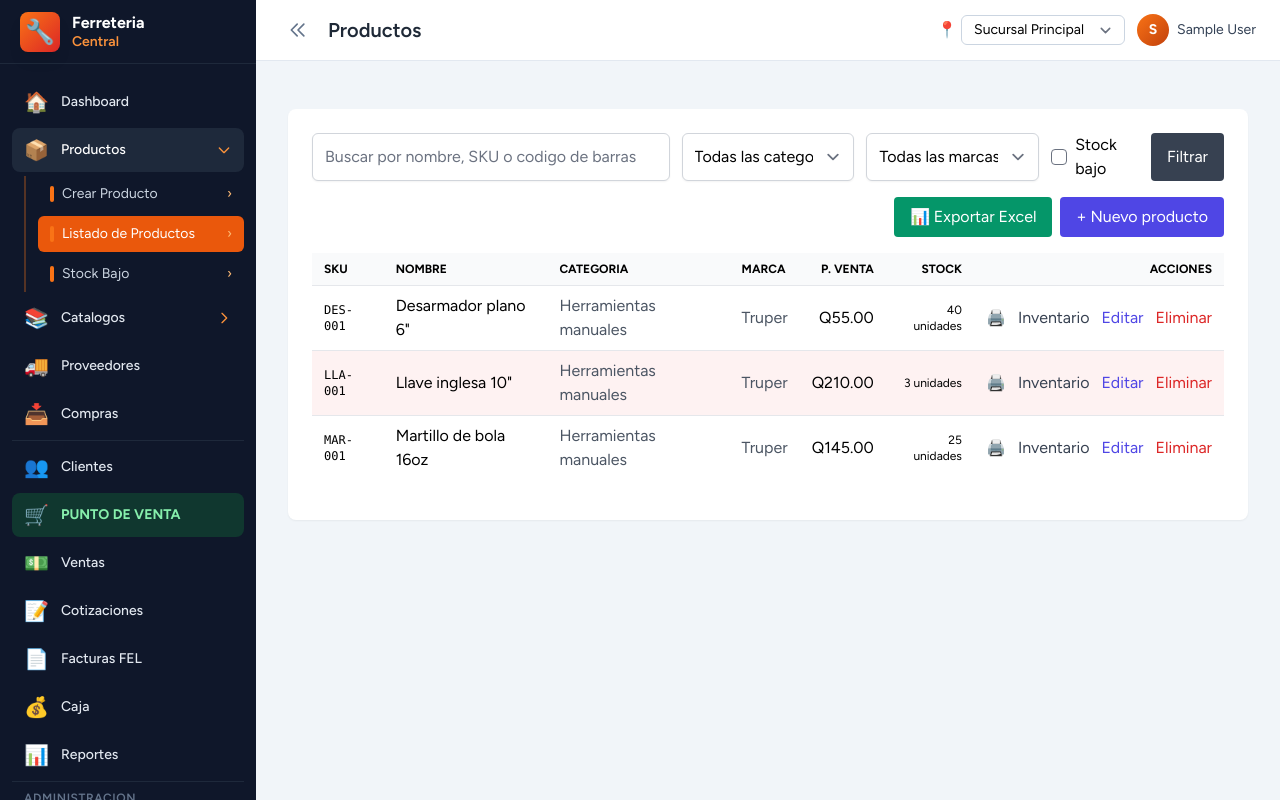
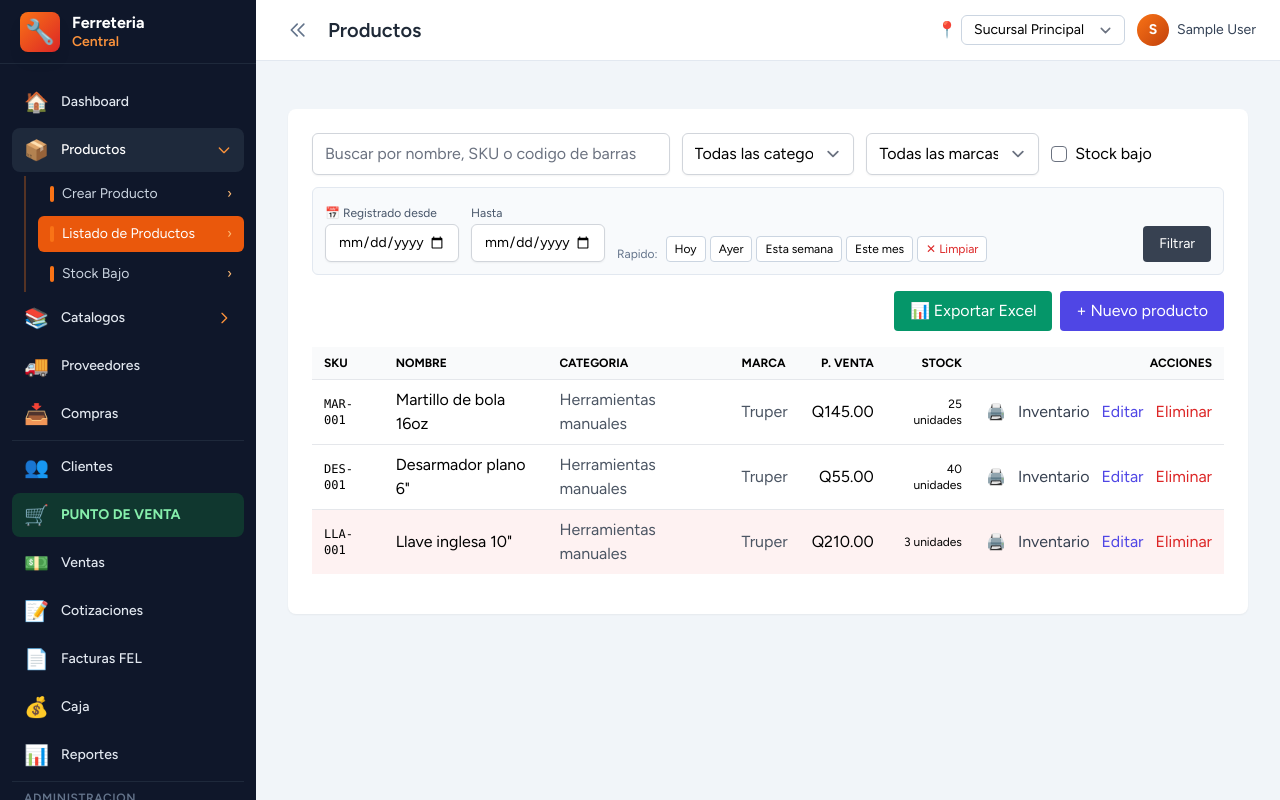
Before and after one commit to Nedowil/Ferreteria, a Laravel app: page /admin/productos in a window 1280 px wide. Run offline with Laravel 12, Linux system fonts and the light colour scheme; the visitor is signed in with stand-in values (Sample User, id 1); data comes from the database, SQL or seed files in the repository; data that the repository does not hold is empty; style sheets or scripts are compiled from the project's sources.

Commit message:
Productos: filtros de fecha de registro + exportacion respeta filtros
Para identificar facilmente que productos registro un empleado en un dia
o rango de fechas determinado.

- Index ahora ordena por fecha de creacion descendente (lo mas reciente arriba)
- Filtros nuevos: rango from/to por created_at, ademas de los existentes
- Botones rapidos: Hoy, Ayer, Esta semana, Este mes, Limpiar
- Banner informativo arriba del listado cuando hay filtro activo:
  'Mostrando productos registrados el dd/mm/yyyy · Total: N'
- Boton Exportar Excel mantiene los filtros activos en la URL,
  asi descargas exactamente lo que ves en pantalla
- Controller::index y ::export aceptan from y to en validacion de fechas

```diff
--- a/app/Http/Controllers/Admin/ProductController.php
+++ b/app/Http/Controllers/Admin/ProductController.php
@@ -23,6 +23,9 @@ class ProductController extends Controller
         $categoryId = $request->integer('category_id') ?: null;
         $brandId = $request->integer('brand_id') ?: null;
         $lowStock = $request->boolean('low_stock');
+        $from = $request->date('from');
+        $to = $request->date('to');
+        $createdBy = $request->integer('created_by') ?: null;
 
         $products = Product::with(['category', 'brand', 'unit'])
             ->when($search, fn ($q) => $q->where(function ($q) use ($search) {
@@ -33,7 +36,9 @@ class ProductController extends Controller
             ->when($categoryId, fn ($q) => $q->where('category_id', $categoryId))
             ->when($brandId, fn ($q) => $q->where('brand_id', $brandId))
             ->when($lowStock, fn ($q) => $q->lowStock())
-            ->orderBy('name')
+            ->when($from, fn ($q) => $q->where('created_at', '>=', $from->startOfDay()))
+            ->when($to, fn ($q) => $q->where('created_at', '<=', $to->endOfDay()))
+            ->orderByDesc('created_at')
             ->paginate(15)
             ->withQueryString();
 
@@ -45,12 +50,15 @@ class ProductController extends Controller
             'categoryId' => $categoryId,
             'brandId' => $brandId,
             'lowStock' => $lowStock,
+            'from' => $from?->toDateString(),
+            'to' => $to?->toDateString(),
         ]);
     }
 
     /**
      * Descarga el catalogo de productos en CSV (Excel/LibreOffice). Respeta
-     * los filtros del listado: busqueda, categoria, marca, bajo stock.
+     * los filtros del listado: busqueda, categoria, marca, bajo stock,
+     * rango de fechas de registro.
      */
     public function export(Request $request): StreamedResponse
     {
@@ -58,6 +66,8 @@ class ProductController extends Controller
         $categoryId = $request->integer('category_id') ?: null;
         $brandId = $request->integer('brand_id') ?: null;
         $lowStock = $request->boolean('low_stock');
+        $from = $request->date('from');
+        $to = $request->date('to');
 
         $query = Product::with(['category', 'brand'])
             ->when($search, fn ($q) => $q->where(function ($q) use ($search) {
@@ -68,7 +78,9 @@ class ProductController extends Controller
             ->when($categoryId, fn ($q) => $q->where('category_id', $categoryId))
             ->when($brandId, fn ($q) => $q->where('brand_id', $brandId))
             ->when($lowStock, fn ($q) => $q->lowStock())
-            ->orderBy('name');
+            ->when($from, fn ($q) => $q->where('created_at', '>=', $from->startOfDay()))
+            ->when($to, fn ($q) => $q->where('created_at', '<=', $to->endOfDay()))
+            ->orderByDesc('created_at');
 
         $filename = 'productos_' . now()->format('Y-m-d_His') . '.csv';
         $headers = [
--- a/resources/views/admin/products/index.blade.php
+++ b/resources/views/admin/products/index.blade.php
@@ -10,7 +10,14 @@
                     <div class="mb-4 p-3 bg-green-100 text-green-800 rounded">{{ session('status') }}</div>
                 @endif
 
-                <form method="GET" class="grid grid-cols-1 md:grid-cols-5 gap-3 mb-4">
+                @php
+                    $today = now()->format('Y-m-d');
+                    $yesterday = now()->subDay()->format('Y-m-d');
+                    $weekStart = now()->startOfWeek()->format('Y-m-d');
+                    $monthStart = now()->startOfMonth()->format('Y-m-d');
+                @endphp
+                <form method="GET" id="productsFilter" class="space-y-3 mb-4">
+                    <div class="grid grid-cols-1 md:grid-cols-5 gap-3">
                         <input type="text" name="q" value="{{ $search }}" placeholder="Buscar por nombre, SKU o codigo de barras"
                                class="border-gray-300 rounded-md shadow-sm md:col-span-2" />
 
@@ -28,25 +35,85 @@
                             @endforeach
                         </select>
 
-                    <div class="flex gap-2">
                         <label class="inline-flex items-center gap-2">
                             <input type="checkbox" name="low_stock" value="1" @checked($lowStock) class="rounded" />
                             <span>Stock bajo</span>
                         </label>
-                        <button class="px-4 py-2 bg-gray-700 text-white rounded">Filtrar</button>
+                    </div>
+
+                    <!-- Filtros de fecha de registro -->
+                    <div class="bg-slate-50 border border-slate-200 rounded-md p-3 flex flex-wrap gap-3 items-end">
+                        <div>
+                            <label class="text-xs text-slate-600">📅 Registrado desde</label>
+                            <input id="from" type="date" name="from" value="{{ $from }}" max="{{ $today }}"
+                                   class="block border-gray-300 rounded-md shadow-sm text-sm" />
+                        </div>
+                        <div>
+                            <label class="text-xs text-slate-600">Hasta</label>
+                            <input id="to" type="date" name="to" value="{{ $to }}" max="{{ $today }}"
+                                   class="block border-gray-300 rounded-md shadow-sm text-sm" />
+                        </div>
+                        <div class="flex flex-wrap gap-1 items-end">
+                            <span class="text-xs text-slate-500 mr-1">Rapido:</span>
+                            <button type="button"
+                                    onclick="document.getElementById('from').value='{{ $today }}';document.getElementById('to').value='{{ $today }}';"
+                                    class="px-2 py-1 bg-white border border-slate-300 hover:bg-slate-100 rounded text-xs">
+                                Hoy
+                            </button>
+                            <button type="button"
+                                    onclick="document.getElementById('from').value='{{ $yesterday }}';document.getElementById('to').value='{{ $yesterday }}';"
+                                    class="px-2 py-1 bg-white border border-slate-300 hover:bg-slate-100 rounded text-xs">
+                                Ayer
+                            </button>
+                            <button type="button"
+                                    onclick="document.getElementById('from').value='{{ $weekStart }}';document.getElementById('to').value='{{ $today }}';"
+                                    class="px-2 py-1 bg-white border border-slate-300 hover:bg-slate-100 rounded text-xs">
+                                Esta semana
+                            </button>
+                            <button type="button"
+                                    onclick="document.getElementById('from').value='{{ $monthStart }}';document.getElementById('to').value='{{ $today }}';"
+                                    class="px-2 py-1 bg-white border border-slate-300 hover:bg-slate-100 rounded text-xs">
+                                Este mes
+                            </button>
+                            <button type="button"
+                                    onclick="document.getElementById('from').value='';document.getElementById('to').value='';"
+                                    class="px-2 py-1 bg-white border border-slate-300 hover:bg-slate-100 rounded text-xs text-red-600">
+                                ✕ Limpiar
+                            </button>
+                        </div>
+                        <button type="submit" class="ml-auto px-4 py-2 bg-gray-700 text-white rounded text-sm">Filtrar</button>
                     </div>
                 </form>
 
-                <div class="flex justify-end gap-2 mb-4 flex-wrap">
-                    <a href="{{ route('admin.productos.export', request()->only('q','category_id','brand_id','low_stock')) }}"
+                <div class="flex justify-between items-center mb-4 flex-wrap gap-2">
+                    @if ($from || $to)
+                        <div class="text-sm text-slate-600">
+                            Mostrando productos registrados
+                            @if ($from && $to && $from === $to)
+                                el <strong>{{ \Carbon\Carbon::parse($from)->format('d/m/Y') }}</strong>
+                            @elseif ($from && $to)
+                                entre <strong>{{ \Carbon\Carbon::parse($from)->format('d/m/Y') }}</strong> y <strong>{{ \Carbon\Carbon::parse($to)->format('d/m/Y') }}</strong>
+                            @elseif ($from)
+                                desde <strong>{{ \Carbon\Carbon::parse($from)->format('d/m/Y') }}</strong>
+                            @else
+                                hasta <strong>{{ \Carbon\Carbon::parse($to)->format('d/m/Y') }}</strong>
+                            @endif
+                            · Total: <strong>{{ $products->total() }}</strong>
+                        </div>
+                    @else
+                        <div></div>
+                    @endif
+                    <div class="flex gap-2 flex-wrap">
+                        <a href="{{ route('admin.productos.export', request()->only('q','category_id','brand_id','low_stock','from','to')) }}"
                            class="px-4 py-2 bg-emerald-600 text-white rounded hover:bg-emerald-700 inline-flex items-center gap-2"
-                       title="Descargar catalogo completo en CSV (se abre en Excel)">
+                           title="Descargar el listado filtrado en CSV (se abre en Excel)">
                             📊 Exportar Excel
                         </a>
                         @can('productos.crear')
                             <a href="{{ route('admin.productos.create') }}"
                                class="px-4 py-2 bg-indigo-600 text-white rounded hover:bg-indigo-700">+ Nuevo producto</a>
                         @endcan
+                    </div>
                 </div>
 
                 <div class="overflow-x-auto">
```
Lines whose indentation alone changed are shown as unchanged.
